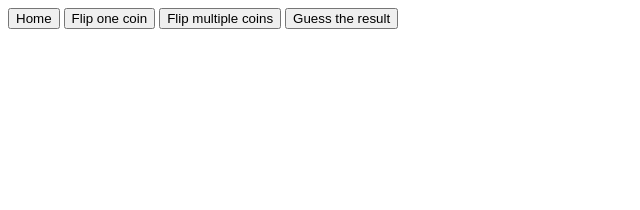
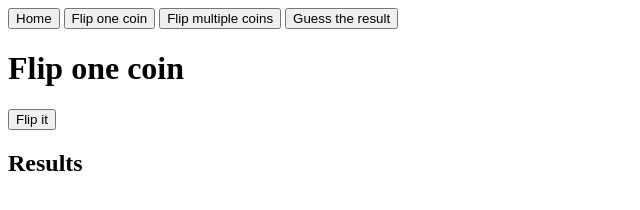
Before and after one commit to comp426-2022-spring/a05-mcbare, a website: page public/index.html in a window 1280 px wide. Both pictures are taken after a click on the button "Flip one coin". Shown: the whole page, without its empty margins (0-640 px from the left). Drawn offline with Linux system fonts and the light colour scheme.

Commit message:
Single coin flip working

```diff
--- a/public/index.html
+++ b/public/index.html
@@ -35,9 +35,17 @@
     <div id="home">
 
     </div>
+
     <div id="single" class="hidden">
+      <h1>Flip one coin</h1>
+      <form id="singleCoin" onsubmit="flipCoin(event)">
+          <input type="submit" value="Flip it">
+      </form>
 
+      <h2>Results</h2>
+          <p id="side"></p>
     </div>
+
     <div id="multi" class="hidden">
       <h1>Flip many coins</h1>
       <form id="coins" onsubmit="flipCoins(event)">
--- a/public/main.js
+++ b/public/main.js
@@ -8,6 +8,24 @@ function reveal(divName) {
 }
 
 // Flip one coin and show coin image to match result when button clicked
+async function flipCoin(event) {
+    event.preventDefault();
+
+    const endpoint = "app/flip/";
+    const url = document.baseURI+endpoint;
+
+    const formEvent = event.currentTarget;
+
+    try {
+        const formData = new FormData(formEvent);
+        const result = await sendData({ url, formData });
+
+        console.log(result);
+        document.getElementById("side").innerHTML = result.flip;
+    } catch (error) {
+        console.log(error);
+    }
+}
 
 // Flip multiple coins and show coin images in table as well as summary results
 // Enter number and press button to activate coin flip series
```
Also changed, not shown: 2 other files.
